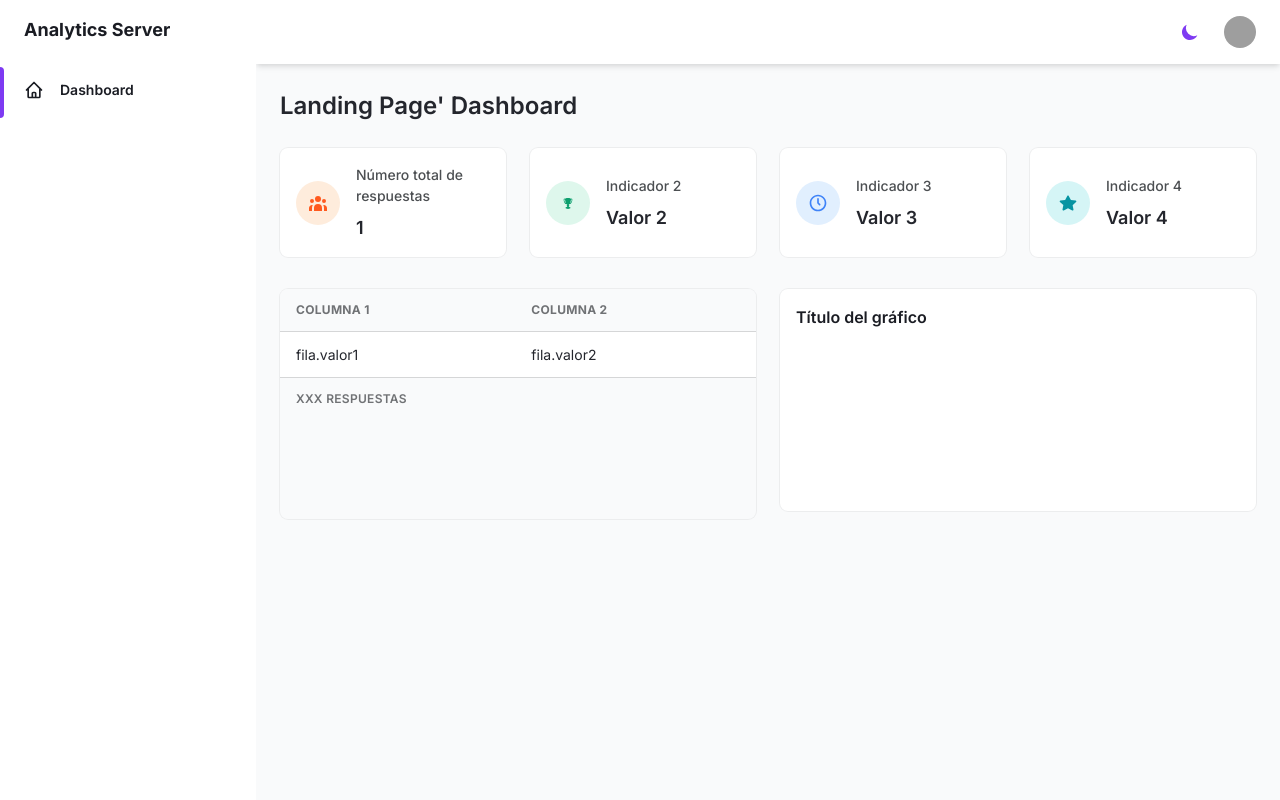
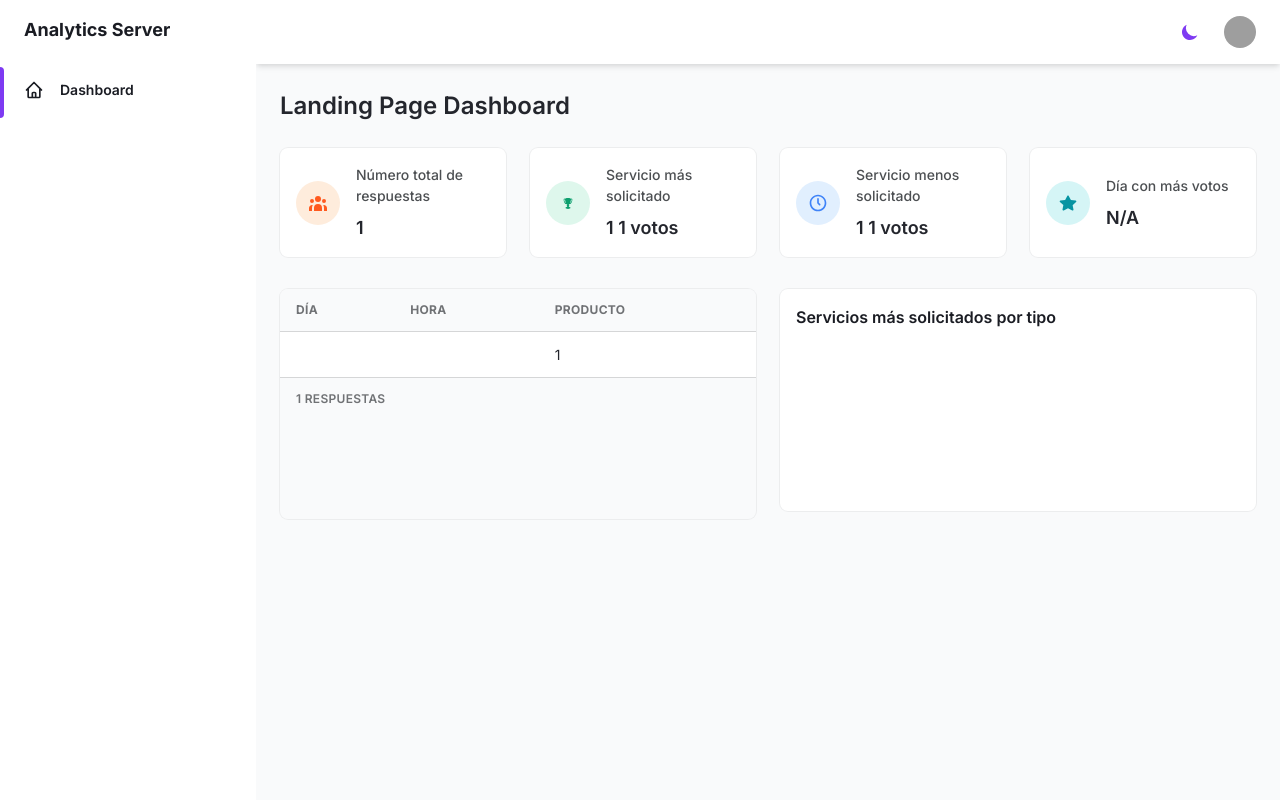
Before and after one commit to Juseperez/django_data_monitor, a Django app: page / in a window 1280 px wide. Run offline with Django 5.2, Linux system fonts and the light colour scheme; tables that the repository leaves empty hold one stand-in row (values such as "Sample post"); a database or web service that is not in the repository returns one stand-in record (values such as "Sample title"); data that the repository does not hold is empty; a map, chart or similar area stays blank; grey boxes are pictures that could not be loaded.

Commit message:
Indicadores y Tabla

```diff
--- a/dashboard/views.py
+++ b/dashboard/views.py
@@ -1,9 +1,9 @@
 from django.shortcuts import render
-
 from django.http import HttpResponse
-
 import requests
 from django.conf import settings
+from collections import Counter
+from datetime import datetime
 
 def index(request):
 
@@ -13,9 +13,55 @@ def index(request):
     # Número total de respuestas
     total_responses = len(posts)
 
+    product_counter = Counter()
+    date_counter = Counter()
+
+    filas = []
+
+    for post in posts.values():
+        product_id = post.get("productID")
+        date_str = post.get("date")
+
+        dia = ""
+        hora = ""
+
+        if product_id:
+            product_counter[product_id] += 1
+
+        if date_str:
+            try:
+                dt = datetime.fromisoformat(date_str.replace("Z", ""))
+                dia = dt.strftime("%Y-%m-%d")   # Formato: 2025-06-12
+                hora = dt.strftime("%H:%M")     # Formato: 01:40
+                date_counter[dia] += 1
+            except Exception as e:
+                print(f"Fecha inválida: {date_str}")
+
+        filas.append({
+            "dia": dia,
+            "hora": hora,
+            "productID": product_id,
+        })
+
+    most_common_product = product_counter.most_common(1)[0] if product_counter else ("N/A", 0)
+    least_common_product = product_counter.most_common()[-1] if product_counter else ("N/A", 0)
+    most_common_day = date_counter.most_common(1)[0] if date_counter else ("N/A", 0)
+
+    producto_labels = list(product_counter.keys())
+    producto_valores = list(product_counter.values())
+
     data = {
-        'title': "Landing Page' Dashboard",
+        'title': "Landing Page Dashboard",
         'total_responses': total_responses,
+        'most_common_product': most_common_product[0],
+        'most_common_product_count': most_common_product[1],
+        'least_common_product': least_common_product[0],
+        'least_common_product_count': least_common_product[1],
+        'most_common_day': most_common_day[0],
+        'most_common_day_count': most_common_day[1],
+        'filas': filas,
+        'producto_labels': producto_labels,
+        'producto_valores': producto_valores,
     }
 
     return render(request, 'dashboard/index.html', data)
--- a/templates/dashboard/content/data.html
+++ b/templates/dashboard/content/data.html
@@ -43,12 +43,12 @@
         </div>
         <div>
           <p class="mb-2 text-sm font-medium text-gray-600 dark:text-gray-400">
-            Indicador 2
+            Servicio más solicitado
           </p>
           <p class="text-lg font-semibold text-gray-700 dark:text-gray-200">
 
             <!-- START - valor del indicador 2 -->
-            Valor 2
+            {{ most_common_product }} {{ most_common_product_count }} votos
             <!-- END - valor del indicador 2 -->
 
           </p>
@@ -66,12 +66,12 @@
         </div>
         <div>
           <p class="mb-2 text-sm font-medium text-gray-600 dark:text-gray-400">
-            Indicador 3
+            Servicio menos solicitado
           </p>
           <p class="text-lg font-semibold text-gray-700 dark:text-gray-200">
 
             <!-- START - valor del indicador 3 -->
-            Valor 3
+            {{ least_common_product }} {{ least_common_product_count}} votos
             <!-- END - valor del indicador 3 -->
 
           </p>
@@ -89,12 +89,12 @@
         </div>
         <div>
           <p class="mb-2 text-sm font-medium text-gray-600 dark:text-gray-400">
-            Indicador 4
+            Día con más votos
           </p>
           <p class="text-lg font-semibold text-gray-700 dark:text-gray-200">
 
             <!-- START - valor del indicador 4 -->
-            Valor 4
+            {{ most_common_day }}
             <!-- END - valor del indicador 4 -->
 
           </p>
@@ -113,25 +113,33 @@
             <thead>
               <tr
                 class="text-xs font-semibold tracking-wide text-left text-gray-500 uppercase border-b dark:border-gray-700 bg-gray-50 dark:text-gray-400 dark:bg-gray-800">
-                <th class="px-4 py-3">Columna 1</th>
-                <th class="px-4 py-3">Columna 2</th>
+                <th class="px-4 py-3">Día</th>
+                <th class="px-4 py-3">Hora</th>
+                <th class="px-4 py-3">Producto</th>
               </tr>
             </thead>
             <tbody class="bg-white divide-y dark:divide-gray-700 dark:bg-gray-800">
 
               <!-- START - respuestas -->
+               {% for fila in filas %}
               <tr class="text-gray-700 dark:text-gray-400">
                 <td class="px-4 py-3 text-sm">
                   <!-- START - fila.valor1 -->
-                  fila.valor1
+                  {{ fila.dia }}
                   <!-- END - fila.valor1 -->
                 </td>
                 <td class="px-4 py-3 text-sm">
                   <!-- START - fila.valor2 -->
-                  fila.valor2
+                  {{ fila.hora }}
+                  <!-- END - fila.valor2 -->
+                </td>
+                <td class="px-4 py-3 text-sm">
+                  <!-- START - fila.valor2 -->
+                  {{ fila.productID }}
                   <!-- END - fila.valor2 -->
                 </td>
               </tr>
+              {% endfor %}
               <!-- END - respuestas -->
 
             </tbody>
@@ -141,7 +149,7 @@
           class="grid px-4 py-3 text-xs font-semibold tracking-wide text-gray-500 uppercase border-t dark:border-gray-700 bg-gray-50 sm:grid-cols-9 dark:text-gray-400 dark:bg-gray-800">
           <span class="flex items-center col-span-3">
             <!-- START - # total de respuestas -->
-            XXX
+            {{ total_responses }}
             <!-- END - # total de respuestas -->
             respuestas
           </span>
@@ -153,7 +161,7 @@
       <div class="row-span-1 grid gap-6 mb-8 md:grid-cols-12">
         <div class="min-w-0 p-4 bg-white rounded-lg shadow-xs dark:bg-gray-800">
           <h4 class="mb-4 font-semibold text-gray-800 dark:text-gray-300">
-            Título del gráfico
+            Servicios más solicitados por tipo
           </h4>
           <canvas id="line"></canvas>
         </div>
```
